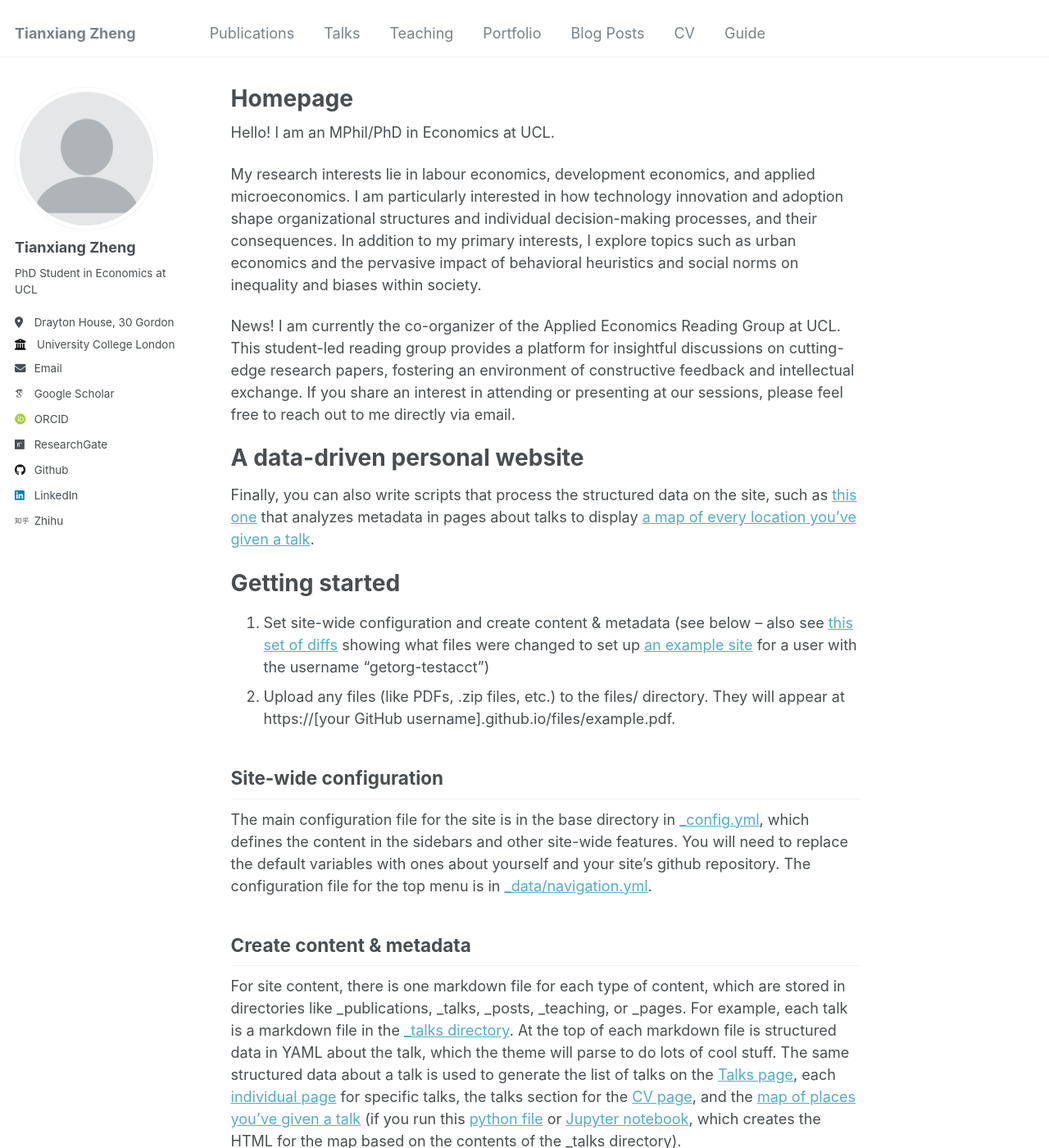
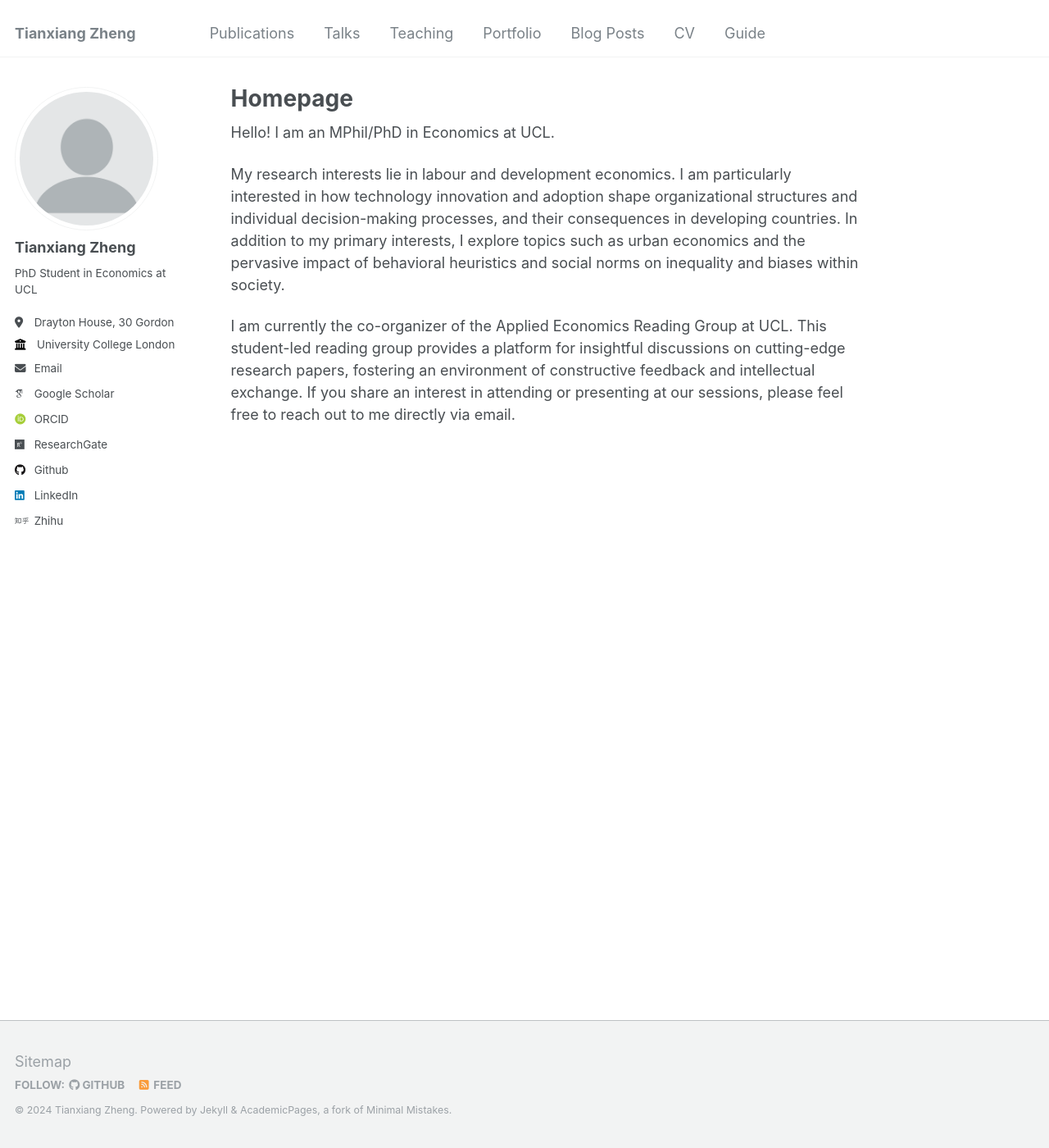
Before and after one commit to zhengtxecon/zhengtxecon.github.io, a Jekyll site: the page built from _pages/about.md, in a window 1280 px wide and 1400 px high. Shown: the whole window at 82% size. Built offline with Jekyll 4.4.1, drawn with Linux system fonts in a browser that asks for light colours; some web fonts are replaced; some of the changed text lies outside the part shown.

Commit message:
update about page

```diff
--- a/_pages/about.md
+++ b/_pages/about.md
@@ -9,36 +9,7 @@ redirect_from:
 
 Hello! I am an MPhil/PhD in Economics at UCL.
 
-My research interests lie in labour economics, development economics, and applied microeconomics. I am particularly interested in how technology innovation and adoption shape organizational structures and individual decision-making processes, and their consequences.
+My research interests lie in labour and development economics. I am particularly interested in how technology innovation and adoption shape organizational structures and individual decision-making processes, and their consequences in developing countries.
 In addition to my primary interests, I explore topics such as urban economics and the pervasive impact of behavioral heuristics and social norms on inequality and biases within society.
 
-News! I am currently the co-organizer of the Applied Economics Reading Group at UCL. This student-led reading group provides a platform for insightful discussions on cutting-edge research papers, fostering an environment of constructive feedback and intellectual exchange. If you share an interest in attending or presenting at our sessions, please feel free to reach out to me directly via email.
-
-A data-driven personal website
-======
-Finally, you can also write scripts that process the structured data on the site, such as [this one](https://github.com/academicpages/academicpages.github.io/blob/master/talkmap.ipynb) that analyzes metadata in pages about talks to display [a map of every location you've given a talk](https://academicpages.github.io/talkmap.html).
-
-Getting started
-======
-1. Set site-wide configuration and create content & metadata (see below -- also see [this set of diffs](http://archive.is/3TPas) showing what files were changed to set up [an example site](https://getorg-testacct.github.io) for a user with the username "getorg-testacct")
-1. Upload any files (like PDFs, .zip files, etc.) to the files/ directory. They will appear at https://[your GitHub username].github.io/files/example.pdf.
-
-Site-wide configuration
-------
-The main configuration file for the site is in the base directory in [_config.yml](https://github.com/academicpages/academicpages.github.io/blob/master/_config.yml), which defines the content in the sidebars and other site-wide features. You will need to replace the default variables with ones about yourself and your site's github repository. The configuration file for the top menu is in [_data/navigation.yml](https://github.com/academicpages/academicpages.github.io/blob/master/_data/navigation.yml).
-
-Create content & metadata
-------
-For site content, there is one markdown file for each type of content, which are stored in directories like _publications, _talks, _posts, _teaching, or _pages. For example, each talk is a markdown file in the [_talks directory](https://github.com/academicpages/academicpages.github.io/tree/master/_talks). At the top of each markdown file is structured data in YAML about the talk, which the theme will parse to do lots of cool stuff. The same structured data about a talk is used to generate the list of talks on the [Talks page](https://academicpages.github.io/talks), each [individual page](https://academicpages.github.io/talks/2012-03-01-talk-1) for specific talks, the talks section for the [CV page](https://academicpages.github.io/cv), and the [map of places you've given a talk](https://academicpages.github.io/talkmap.html) (if you run this [python file](https://github.com/academicpages/academicpages.github.io/blob/master/talkmap.py) or [Jupyter notebook](https://github.com/academicpages/academicpages.github.io/blob/master/talkmap.ipynb), which creates the HTML for the map based on the contents of the _talks directory).
-
-**Markdown generator**
-
-I have also created [a set of Jupyter notebooks](https://github.com/academicpages/academicpages.github.io/tree/master/markdown_generator
-) that converts a CSV containing structured data about talks or presentations into individual markdown files that will be properly formatted for the Academic Pages template. The sample CSVs in that directory are the ones I used to create my own personal website at stuartgeiger.com. My usual workflow is that I keep a spreadsheet of my publications and talks, then run the code in these notebooks to generate the markdown files, then commit and push them to the GitHub repository.
-
-How to edit your site's GitHub repository
-------
-Navigate to a file (like [this one](https://github.com/academicpages/academicpages.github.io/blob/master/_talks/2012-03-01-talk-1.md) and click the pencil icon in the top right of the content preview (to the right of the "Raw | Blame | History" buttons). You can delete a file by clicking the trashcan icon to the right of the pencil icon. You can also create new files or upload files by navigating to a directory and clicking the "Create new file" or "Upload files" buttons.
-
-Example: editing a markdown file for a talk
-![Editing a markdown file for a talk](/images/editing-talk.png)
+I am currently the co-organizer of the Applied Economics Reading Group at UCL. This student-led reading group provides a platform for insightful discussions on cutting-edge research papers, fostering an environment of constructive feedback and intellectual exchange. If you share an interest in attending or presenting at our sessions, please feel free to reach out to me directly via email.
```
